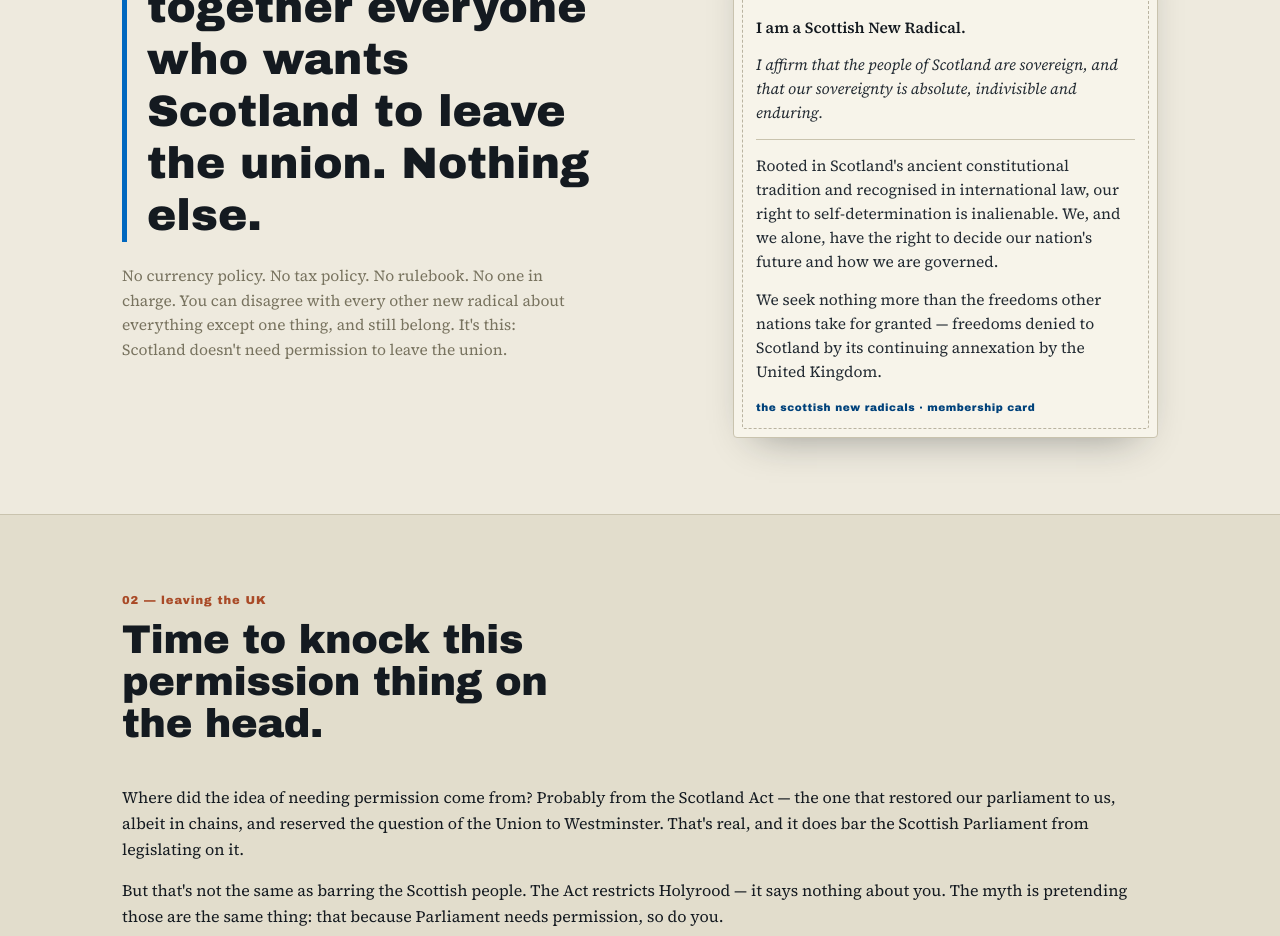
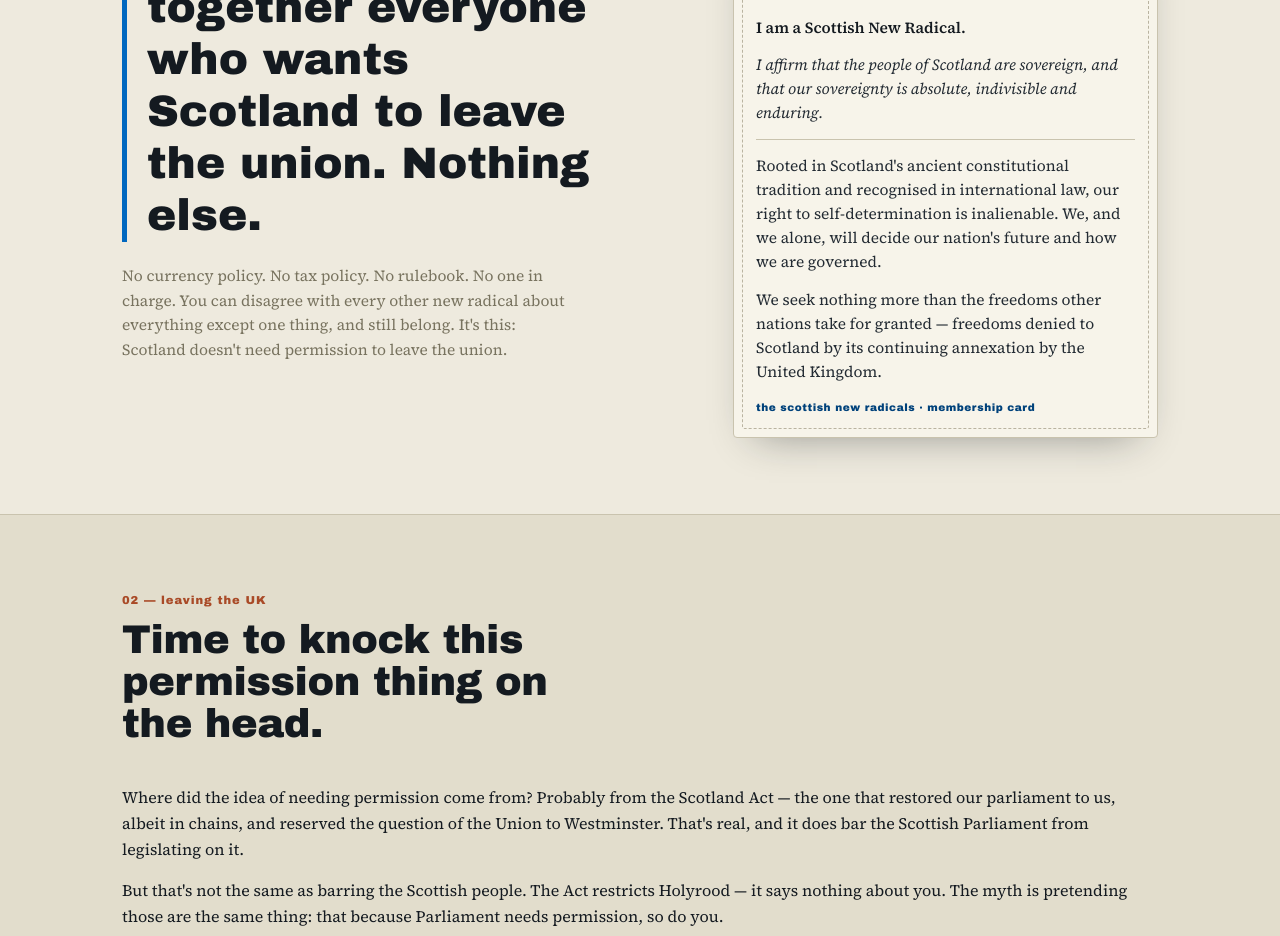
Before and after one commit to project-arbroath/Scottish-new-radicals, an Eleventy site: page src/index.njk in a window 1280 px wide. Shown: the part 780-1716 px from the top of the page. Built offline with nearby package versions, Linux system fonts and the light colour scheme; Eleventy itself is replaced by a stand-in of ours; files that its build step writes are made by us from their sources.

Commit message:
Update card text
Change "We, and we alone, have the right to decide our nation's future and how we are governed." to We, and we alone, will decide our nation's future and how we are governed.

```diff
--- a/src/index.njk
+++ b/src/index.njk
@@ -45,7 +45,7 @@ permalink: /index.html
         </div>
         <p class="card-declaration">I am a Scottish New Radical.</p>
         <p class="card-quote">I affirm that the people of Scotland are sovereign, and that our sovereignty is absolute, indivisible and enduring.</p>
-        <p class="card-quote2">Rooted in Scotland's ancient constitutional tradition and recognised in international law, our right to self-determination is inalienable. We, and we alone, have the right to decide our nation's future and how we are governed.</p>
+        <p class="card-quote2">Rooted in Scotland's ancient constitutional tradition and recognised in international law, our right to self-determination is inalienable. We, and we alone, will decide our nation's future and how we are governed.</p>
         <p class="card-quote2">We seek nothing more than the freedoms other nations take for granted — freedoms denied to Scotland by its continuing annexation by the United Kingdom.</p>
         <div class="card-foot">the scottish new radicals · membership card</div>
       </div>
```
